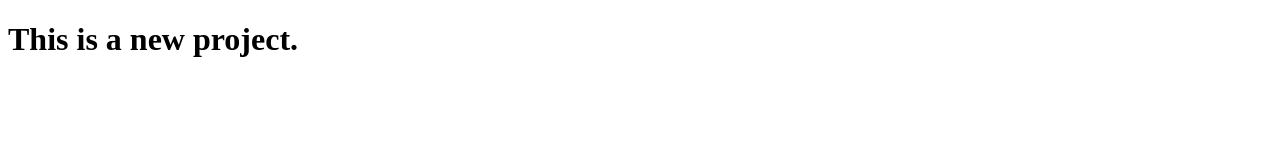
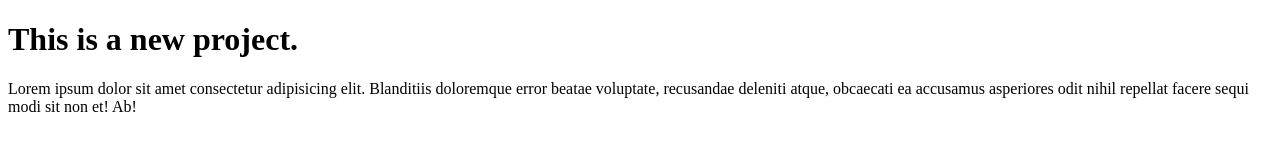
Before and after one commit to patorioto/landing-page, a plain HTML site: page index.html in a window 1280 px wide. Drawn offline with Linux system fonts and the light colour scheme.

Commit message:
Update index.html
added paragraphs

```diff
--- a/index.html
+++ b/index.html
@@ -9,5 +9,7 @@
 <body>
     <h1>This is a new project.
     </h1>
+    <p>Lorem ipsum dolor sit amet consectetur adipisicing elit. Blanditiis doloremque error beatae voluptate, recusandae deleniti atque, obcaecati ea accusamus asperiores odit nihil repellat facere sequi modi sit non et! Ab!
+    </p>
 </body>
 </html>
```
